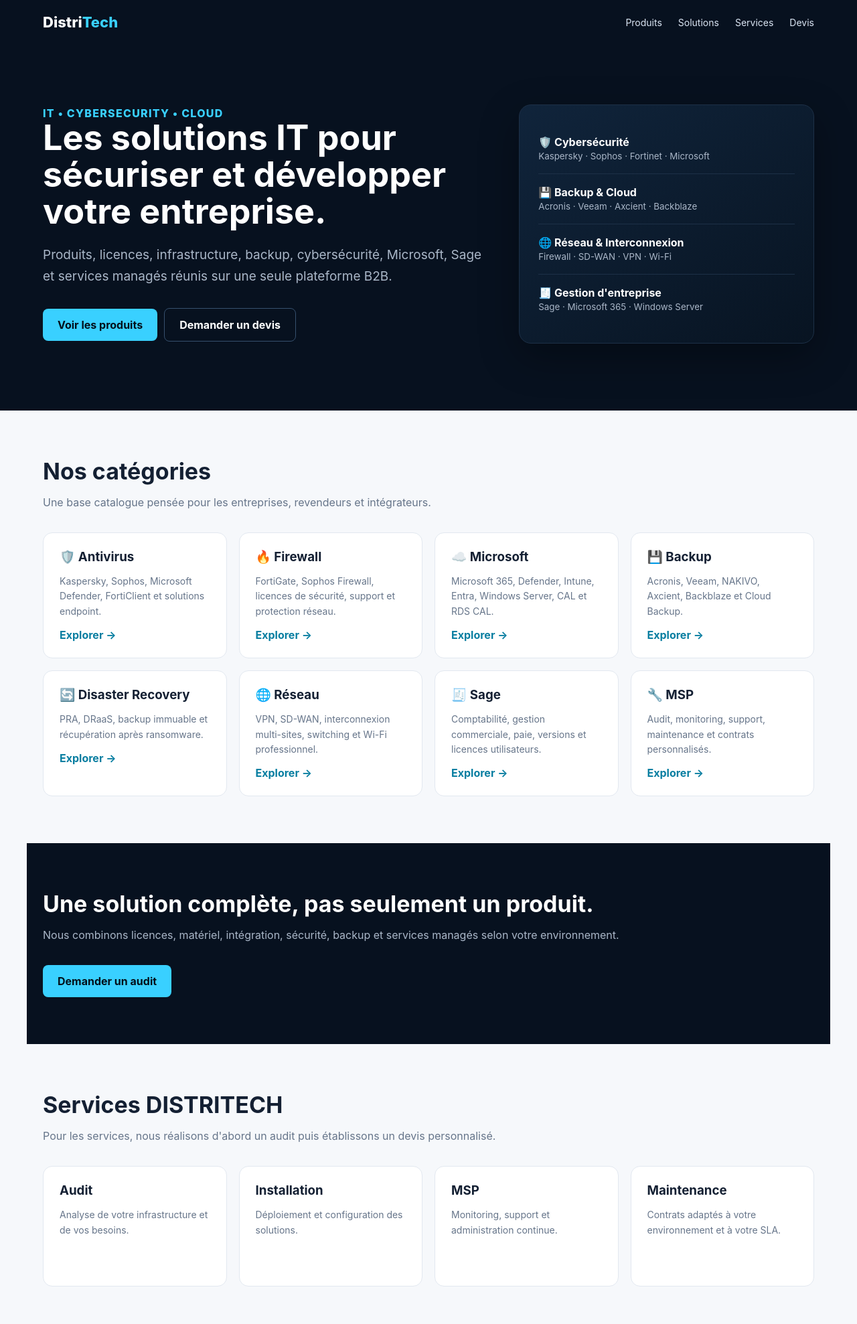
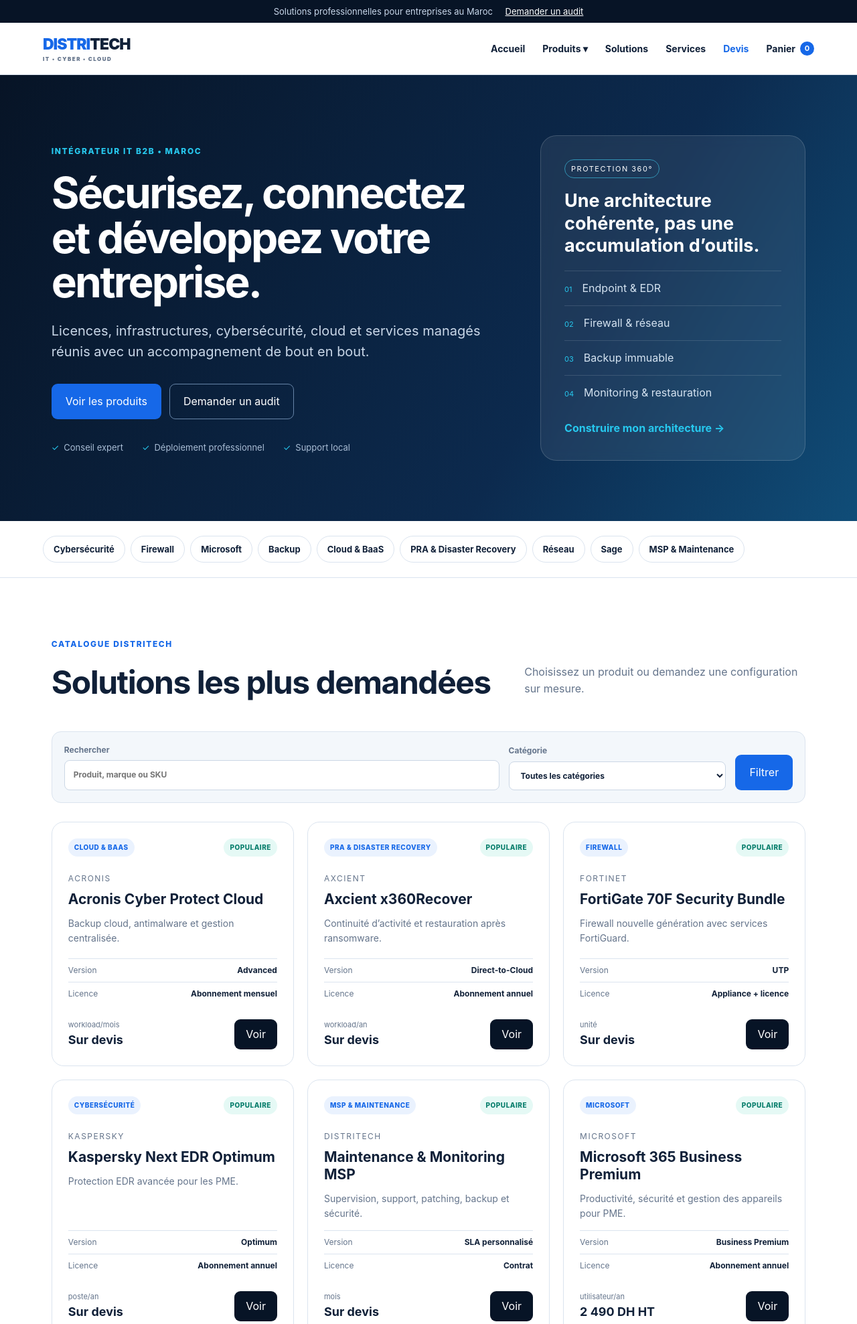
Before and after one commit to PRINCESOON2021/DistriTech-Marketplace, a PHP site: page / in a window 1280 px wide. Shown: the top 1977 px of the page at 67% size. Run offline with PHP 8.4, Linux system fonts and the light colour scheme; data comes from the database, SQL or seed files in the repository.

Commit message:
Build product detail cart and professional navigation

```diff
--- /dev/null
+++ b/app/ProductRepository.php
@@ -0,0 +1,81 @@
+<?php
+
+declare(strict_types=1);
+
+final class ProductRepository
+{
+    public function all(string $search = '', string $category = ''): array
+    {
+        $pdo = Database::connection();
+        if ($pdo instanceof PDO) {
+            $sql = 'SELECT p.*, c.name AS category_name, c.slug AS category_slug
+                    FROM products p JOIN categories c ON c.id = p.category_id
+                    WHERE p.active = 1';
+            $params = [];
+            if ($search !== '') {
+                $sql .= ' AND (p.name LIKE :search OR p.brand LIKE :search OR p.sku LIKE :search)';
+                $params['search'] = '%' . $search . '%';
+            }
+            if ($category !== '') {
+                $sql .= ' AND c.slug = :category';
+                $params['category'] = $category;
+            }
+            $sql .= ' ORDER BY p.featured DESC, p.name ASC';
+            $statement = $pdo->prepare($sql);
+            $statement->execute($params);
+            return $statement->fetchAll();
+        }
+
+        return array_values(array_filter($this->fallbackProducts(), static function (array $product) use ($search, $category): bool {
+            $haystack = mb_strtolower($product['name'] . ' ' . $product['brand'] . ' ' . $product['sku']);
+            return ($search === '' || str_contains($haystack, mb_strtolower($search)))
+                && ($category === '' || $product['category_slug'] === $category);
+        }));
+    }
+
+    public function find(int $id): ?array
+    {
+        foreach ($this->all() as $product) {
+            if ((int) $product['id'] === $id) {
+                return $product;
+            }
+        }
+        return null;
+    }
+
+    public function categories(): array
+    {
+        $pdo = Database::connection();
+        if ($pdo instanceof PDO) {
+            return $pdo->query('SELECT id, name, slug FROM categories WHERE active = 1 ORDER BY position, name')->fetchAll();
+        }
+
+        $categories = [];
+        foreach ($this->fallbackProducts() as $product) {
+            $categories[$product['category_slug']] = [
+                'id' => count($categories) + 1,
+                'name' => $product['category_name'],
+                'slug' => $product['category_slug'],
+            ];
+        }
+        return array_values($categories);
+    }
+
+    private function fallbackProducts(): array
+    {
+        return [
+            ['id'=>1,'sku'=>'KAS-EDR-OPT','name'=>'Kaspersky Next EDR Optimum','brand'=>'Kaspersky','category_name'=>'Cybersécurité','category_slug'=>'cybersecurite','version'=>'Optimum','users_label'=>'10 postes','license_type'=>'Abonnement annuel','unit'=>'poste/an','sale_price'=>null,'quote_only'=>1,'featured'=>1,'short_description'=>'Protection EDR avancée pour les PME.'],
+            ['id'=>2,'sku'=>'FTG-70F-BDL','name'=>'FortiGate 70F Security Bundle','brand'=>'Fortinet','category_name'=>'Firewall','category_slug'=>'firewall','version'=>'UTP','users_label'=>'PME','license_type'=>'Appliance + licence','unit'=>'unité','sale_price'=>null,'quote_only'=>1,'featured'=>1,'short_description'=>'Firewall nouvelle génération avec services FortiGuard.'],
+            ['id'=>3,'sku'=>'M365-BP','name'=>'Microsoft 365 Business Premium','brand'=>'Microsoft','category_name'=>'Microsoft','category_slug'=>'microsoft','version'=>'Business Premium','users_label'=>'1 utilisateur','license_type'=>'Abonnement annuel','unit'=>'utilisateur/an','sale_price'=>2490,'quote_only'=>0,'featured'=>1,'short_description'=>'Productivité, sécurité et gestion des appareils pour PME.'],
+            ['id'=>4,'sku'=>'RDS-CAL-U','name'=>'Windows Server RDS User CAL','brand'=>'Microsoft','category_name'=>'Microsoft','category_slug'=>'microsoft','version'=>'2025','users_label'=>'1 utilisateur','license_type'=>'Licence perpétuelle','unit'=>'utilisateur','sale_price'=>1400,'quote_only'=>0,'featured'=>0,'short_description'=>'Droit d’accès utilisateur aux services Remote Desktop.'],
+            ['id'=>5,'sku'=>'VEEAM-DP','name'=>'Veeam Data Platform Essentials','brand'=>'Veeam','category_name'=>'Backup','category_slug'=>'backup','version'=>'Essentials','users_label'=>'5 workloads','license_type'=>'Abonnement','unit'=>'pack/an','sale_price'=>null,'quote_only'=>1,'featured'=>1,'short_description'=>'Sauvegarde et restauration pour environnements PME.'],
+            ['id'=>6,'sku'=>'ACR-CPC','name'=>'Acronis Cyber Protect Cloud','brand'=>'Acronis','category_name'=>'Cloud & BaaS','category_slug'=>'cloud-baas','version'=>'Advanced','users_label'=>'Par workload','license_type'=>'Abonnement mensuel','unit'=>'workload/mois','sale_price'=>null,'quote_only'=>1,'featured'=>1,'short_description'=>'Backup cloud, antimalware et gestion centralisée.'],
+            ['id'=>7,'sku'=>'AXC-X360','name'=>'Axcient x360Recover','brand'=>'Axcient','category_name'=>'PRA & Disaster Recovery','category_slug'=>'pra','version'=>'Direct-to-Cloud','users_label'=>'Par workload','license_type'=>'Abonnement annuel','unit'=>'workload/an','sale_price'=>null,'quote_only'=>1,'featured'=>1,'short_description'=>'Continuité d’activité et restauration après ransomware.'],
+            ['id'=>8,'sku'=>'BBL-B2-1T','name'=>'Backblaze B2 Cloud Storage','brand'=>'Backblaze','category_name'=>'Cloud & BaaS','category_slug'=>'cloud-baas','version'=>'S3 Compatible','users_label'=>'1 To','license_type'=>'Consommation','unit'=>'To/mois','sale_price'=>110,'quote_only'=>0,'featured'=>0,'short_description'=>'Stockage objet S3 compatible pour copies hors site.'],
+            ['id'=>9,'sku'=>'SAGE100-CPT','name'=>'Sage 100 Comptabilité','brand'=>'Sage','category_name'=>'Sage','category_slug'=>'sage','version'=>'Sage 100','users_label'=>'1 à 10 utilisateurs','license_type'=>'Selon configuration','unit'=>'licence','sale_price'=>null,'quote_only'=>1,'featured'=>1,'short_description'=>'Comptabilité, TVA, états financiers et trésorerie.'],
+            ['id'=>10,'sku'=>'SAGE100-GC','name'=>'Sage 100 Gestion Commerciale','brand'=>'Sage','category_name'=>'Sage','category_slug'=>'sage','version'=>'Sage 100','users_label'=>'1 à 10 utilisateurs','license_type'=>'Selon configuration','unit'=>'licence','sale_price'=>null,'quote_only'=>1,'featured'=>0,'short_description'=>'Ventes, achats, stocks, devis et facturation.'],
+            ['id'=>11,'sku'=>'NET-SDWAN','name'=>'Interconnexion SD-WAN Multi-sites','brand'=>'DISTRITECH','category_name'=>'Réseau','category_slug'=>'reseau','version'=>'Sur mesure','users_label'=>'Par site','license_type'=>'Projet','unit'=>'projet','sale_price'=>null,'quote_only'=>1,'featured'=>0,'short_description'=>'Connexion sécurisée entre siège, agences et cloud.'],
+            ['id'=>12,'sku'=>'MSP-MANAGED','name'=>'Maintenance & Monitoring MSP','brand'=>'DISTRITECH','category_name'=>'MSP & Maintenance','category_slug'=>'msp','version'=>'SLA personnalisé','users_label'=>'Par parc','license_type'=>'Contrat','unit'=>'mois','sale_price'=>null,'quote_only'=>1,'featured'=>1,'short_description'=>'Supervision, support, patching, backup et sécurité.'],
+        ];
+    }
+}
--- /dev/null
+++ b/app/helpers.php
@@ -0,0 +1,44 @@
+<?php
+
+declare(strict_types=1);
+
+function e(?string $value): string
+{
+    return htmlspecialchars((string) $value, ENT_QUOTES, 'UTF-8');
+}
+
+function url(string $path = ''): string
+{
+    $config = require dirname(__DIR__) . '/config/app.php';
+    if ($config['base_url'] !== '') {
+        return $config['base_url'] . '/' . ltrim($path, '/');
+    }
+    $base = str_replace('\\', '/', dirname($_SERVER['SCRIPT_NAME'] ?? ''));
+    return rtrim($base, '/') . '/' . ltrim($path, '/');
+}
+
+function money(?float $amount): string
+{
+    return $amount === null ? 'Sur devis' : number_format($amount, 0, ',', ' ') . ' DH HT';
+}
+
+function csrf_token(): string
+{
+    if (empty($_SESSION['csrf'])) {
+        $_SESSION['csrf'] = bin2hex(random_bytes(24));
+    }
+    return $_SESSION['csrf'];
+}
+
+function verify_csrf(): void
+{
+    if (!hash_equals($_SESSION['csrf'] ?? '', $_POST['csrf'] ?? '')) {
+        http_response_code(419);
+        exit('Session expirée. Rechargez la page.');
+    }
+}
+
+function cart_count(): int
+{
+    return array_sum(array_map('intval', $_SESSION['cart'] ?? []));
+}
--- /dev/null
+++ b/config/app.php
@@ -0,0 +1,8 @@
+<?php
+
+declare(strict_types=1);
+
+return [
+    'name' => 'DISTRITECH',
+    'base_url' => rtrim((string) getenv('APP_URL'), '/'),
+];
--- a/public/index.php
+++ b/public/index.php
@@ -1,63 +1,66 @@
 <?php
 
 declare(strict_types=1);
+session_start();
+require dirname(__DIR__) . '/app/Database.php';
+require dirname(__DIR__) . '/app/ProductRepository.php';
+require dirname(__DIR__) . '/app/helpers.php';
 
-?><!doctype html>
-<html lang="fr">
-<head>
-    <meta charset="utf-8">
-    <meta name="viewport" content="width=device-width, initial-scale=1">
-    <title>DistriTech Marketplace — IT, Cybersecurity & Cloud</title>
-    <meta name="description" content="DistriTech Marketplace — produits, licences, cybersécurité, cloud, backup, réseau et solutions Sage pour entreprises.">
-    <style>
-        :root{--bg:#07111f;--card:#0d1b2d;--text:#f5f7fb;--muted:#aab7c8;--accent:#39d0ff;--border:#1d3047}
-        *{box-sizing:border-box}body{margin:0;font-family:Inter,Arial,sans-serif;background:#f6f8fb;color:#142033}
-        .top{background:var(--bg);color:white}.nav{max-width:1200px;margin:auto;padding:20px 24px;display:flex;align-items:center;justify-content:space-between}.logo{font-size:22px;font-weight:800}.logo span{color:var(--accent)}.nav a{color:#dbe6f4;text-decoration:none;margin-left:24px;font-size:14px}
-        .hero{max-width:1200px;margin:auto;padding:90px 24px 100px;display:grid;grid-template-columns:1.2fr .8fr;gap:50px;align-items:center}.hero h1{font-size:52px;line-height:1.05;margin:0 0 22px}.hero p{font-size:19px;line-height:1.7;color:var(--muted);max-width:680px}.buttons{margin-top:30px}.btn{display:inline-block;padding:14px 22px;border-radius:8px;text-decoration:none;font-weight:700;margin-right:10px}.primary{background:var(--accent);color:#03101b}.secondary{border:1px solid #36506e;color:white}.panel{background:linear-gradient(145deg,#10243b,#081422);border:1px solid var(--border);border-radius:18px;padding:28px;color:white;box-shadow:0 20px 60px #0005}.panel div{padding:17px 0;border-bottom:1px solid var(--border)}.panel div:last-child{border:0}.panel b{display:block}.panel small{color:var(--muted)}
-        .section{max-width:1200px;margin:auto;padding:70px 24px}.section h2{font-size:34px;margin:0 0 12px}.lead{color:#66758a;margin-bottom:35px}.grid{display:grid;grid-template-columns:repeat(4,1fr);gap:18px}.card{background:white;border:1px solid #e2e8f0;border-radius:14px;padding:24px;min-height:180px}.card h3{margin:0 0 10px}.card p{color:#66758a;line-height:1.6;font-size:14px}.card a{color:#087ea1;text-decoration:none;font-weight:700}.cta{background:#07111f;color:white}.cta .lead{color:#aab7c8}.footer{background:#050c16;color:#8492a5;padding:28px 24px;text-align:center;font-size:13px}
-        @media(max-width:800px){.hero{grid-template-columns:1fr;padding-top:55px}.hero h1{font-size:40px}.grid{grid-template-columns:1fr 1fr}.nav a{display:none}}@media(max-width:520px){.grid{grid-template-columns:1fr}}
-    </style>
-</head>
-<body>
-<header class="top">
-    <nav class="nav">
-        <div class="logo">Distri<span>Tech</span></div>
-        <div><a href="#produits">Produits</a><a href="#solutions">Solutions</a><a href="#services">Services</a><a href="#devis">Devis</a></div>
-    </nav>
-    <section class="hero">
-        <div>
-            <div style="color:#39d0ff;font-weight:800;letter-spacing:.08em;text-transform:uppercase">IT • Cybersecurity • Cloud</div>
-            <h1>Les solutions IT pour sécuriser et développer votre entreprise.</h1>
-            <p>Produits, licences, infrastructure, backup, cybersécurité, Microsoft, Sage et services managés réunis sur une seule plateforme B2B.</p>
-            <div class="buttons"><a class="btn primary" href="#produits">Voir les produits</a><a class="btn secondary" href="#devis">Demander un devis</a></div>
-        </div>
-        <div class="panel">
-            <div><b>🛡️ Cybersécurité</b><small>Kaspersky · Sophos · Fortinet · Microsoft</small></div>
-            <div><b>💾 Backup & Cloud</b><small>Acronis · Veeam · Axcient · Backblaze</small></div>
-            <div><b>🌐 Réseau & Interconnexion</b><small>Firewall · SD-WAN · VPN · Wi-Fi</small></div>
-            <div><b>🧾 Gestion d'entreprise</b><small>Sage · Microsoft 365 · Windows Server</small></div>
-        </div>
-    </section>
-</header>
-
-<main>
-<section class="section" id="produits">
-    <h2>Nos catégories</h2><p class="lead">Une base catalogue pensée pour les entreprises, revendeurs et intégrateurs.</p>
-    <div class="grid">
-        <article class="card"><h3>🛡️ Antivirus</h3><p>Kaspersky, Sophos, Microsoft Defender, FortiClient et solutions endpoint.</p><a href="#">Explorer →</a></article>
-        <article class="card"><h3>🔥 Firewall</h3><p>FortiGate, Sophos Firewall, licences de sécurité, support et protection réseau.</p><a href="#">Explorer →</a></article>
-        <article class="card"><h3>☁️ Microsoft</h3><p>Microsoft 365, Defender, Intune, Entra, Windows Server, CAL et RDS CAL.</p><a href="#">Explorer →</a></article>
-        <article class="card"><h3>💾 Backup</h3><p>Acronis, Veeam, NAKIVO, Axcient, Backblaze et Cloud Backup.</p><a href="#">Explorer →</a></article>
-        <article class="card"><h3>🔄 Disaster Recovery</h3><p>PRA, DRaaS, backup immuable et récupération après ransomware.</p><a href="#">Explorer →</a></article>
-        <article class="card"><h3>🌐 Réseau</h3><p>VPN, SD-WAN, interconnexion multi-sites, switching et Wi-Fi professionnel.</p><a href="#">Explorer →</a></article>
-        <article class="card"><h3>🧾 Sage</h3><p>Comptabilité, gestion commerciale, paie, versions et licences utilisateurs.</p><a href="#">Explorer →</a></article>
-        <article class="card"><h3>🔧 MSP</h3><p>Audit, monitoring, support, maintenance et contrats personnalisés.</p><a href="#">Explorer →</a></article>
+$repository = new ProductRepository();
+$search = trim((string) ($_GET['q'] ?? ''));
+$category = trim((string) ($_GET['category'] ?? ''));
+$products = $repository->all($search, $category);
+$categories = $repository->categories();
+$pageTitle = 'Solutions IT, cybersécurité et cloud';
+require __DIR__ . '/partials/header.php';
+?>
+<section class="hero">
+    <div class="hero-copy">
+        <span class="eyebrow">INTÉGRATEUR IT B2B • MAROC</span>
+        <h1>Sécurisez, connectez et développez votre entreprise.</h1>
+        <p>Licences, infrastructures, cybersécurité, cloud et services managés réunis avec un accompagnement de bout en bout.</p>
+        <div class="actions"><a class="button primary" href="#catalogue">Voir les produits</a><a class="button ghost" href="<?= e(url('quote.php')) ?>">Demander un audit</a></div>
+        <div class="trust"><span>Conseil expert</span><span>Déploiement professionnel</span><span>Support local</span></div>
+    </div>
+    <div class="hero-panel">
+        <span class="status">PROTECTION 360°</span>
+        <h2>Une architecture cohérente, pas une accumulation d’outils.</h2>
+        <ol><li>Endpoint & EDR</li><li>Firewall & réseau</li><li>Backup immuable</li><li>Monitoring & restauration</li></ol>
+        <a href="<?= e(url('quote.php')) ?>">Construire mon architecture →</a>
     </div>
 </section>
-<section class="section cta" id="solutions"><h2>Une solution complète, pas seulement un produit.</h2><p class="lead">Nous combinons licences, matériel, intégration, sécurité, backup et services managés selon votre environnement.</p><a class="btn primary" href="#devis">Demander un audit</a></section>
-<section class="section" id="services"><h2>Services DISTRITECH</h2><p class="lead">Pour les services, nous réalisons d'abord un audit puis établissons un devis personnalisé.</p><div class="grid"><article class="card"><h3>Audit</h3><p>Analyse de votre infrastructure et de vos besoins.</p></article><article class="card"><h3>Installation</h3><p>Déploiement et configuration des solutions.</p></article><article class="card"><h3>MSP</h3><p>Monitoring, support et administration continue.</p></article><article class="card"><h3>Maintenance</h3><p>Contrats adaptés à votre environnement et à votre SLA.</p></article></div></section>
-<section class="section" id="devis"><h2>Besoin d'une solution personnalisée ?</h2><p class="lead">Produits disponibles à l'achat. Services, intégration et maintenance sur devis après audit.</p><a class="btn primary" href="mailto:commercial@distritech.ma">Demander un devis</a></section>
-</main>
-<footer class="footer">© <?= date('Y') ?> DistriTech Marketplace — IT, Cybersecurity & Cloud</footer>
-</body>
-</html>
+
+<section class="category-strip" aria-label="Catégories">
+    <?php foreach ($categories as $item): ?>
+        <a href="?category=<?= e($item['slug']) ?>#catalogue"><?= e($item['name']) ?></a>
+    <?php endforeach; ?>
+</section>
+
+<section class="section" id="catalogue">
+    <div class="section-heading"><div><span class="eyebrow">CATALOGUE DISTRITECH</span><h2>Solutions les plus demandées</h2></div><p>Choisissez un produit ou demandez une configuration sur mesure.</p></div>
+    <form class="catalog-filters" method="get" action="<?= e(url('index.php')) ?>#catalogue">
+        <label><span>Rechercher</span><input type="search" name="q" value="<?= e($search) ?>" placeholder="Produit, marque ou SKU"></label>
+        <label><span>Catégorie</span><select name="category"><option value="">Toutes les catégories</option><?php foreach ($categories as $item): ?><option value="<?= e($item['slug']) ?>" <?= $category === $item['slug'] ? 'selected' : '' ?>><?= e($item['name']) ?></option><?php endforeach; ?></select></label>
+        <button class="button primary" type="submit">Filtrer</button>
+    </form>
+    <div class="product-grid">
+        <?php foreach ($products as $product): ?>
+            <article class="product-card">
+                <div class="product-top"><span class="category-pill"><?= e($product['category_name']) ?></span><?php if ((int) $product['featured'] === 1): ?><span class="featured">Populaire</span><?php endif; ?></div>
+                <div class="product-brand"><?= e($product['brand']) ?></div>
+                <h3><a href="<?= e(url('product.php?id=' . $product['id'])) ?>"><?= e($product['name']) ?></a></h3>
+                <p><?= e($product['short_description']) ?></p>
+                <dl><div><dt>Version</dt><dd><?= e($product['version']) ?></dd></div><div><dt>Licence</dt><dd><?= e($product['license_type']) ?></dd></div></dl>
+                <div class="product-footer"><div><small><?= e($product['unit']) ?></small><strong><?= e(money($product['sale_price'] === null ? null : (float) $product['sale_price'])) ?></strong></div><a class="button small" href="<?= e(url('product.php?id=' . $product['id'])) ?>">Voir</a></div>
+            </article>
+        <?php endforeach; ?>
+        <?php if ($products === []): ?><div class="empty-state"><h3>Aucun produit trouvé</h3><p>Modifiez vos filtres ou demandez une solution personnalisée.</p></div><?php endif; ?>
+    </div>
+</section>
+
+<section class="dark-section" id="solutions"><span class="eyebrow">SOLUTIONS MÉTIERS</span><h2>Une réponse complète à chaque enjeu.</h2><div class="solution-grid"><article><b>Protection ransomware</b><p>EDR, firewall, copie immuable et plan de restauration.</p></article><article><b>Interconnexion multi-sites</b><p>VPN, SD-WAN et accès cloud sécurisés.</p></article><article><b>Continuité d’activité</b><p>Backup, PRA et reprise rapide des workloads.</p></article></div></section>
+
+<section class="section" id="services"><div class="section-heading"><div><span class="eyebrow">SERVICES DISTRITECH</span><h2>De l’audit au support continu.</h2></div></div><div class="service-grid"><article><span>01</span><h3>Audit & conseil</h3><p>Analyse de l’existant et feuille de route adaptée.</p></article><article><span>02</span><h3>Installation</h3><p>Paramétrage, migration et mise en production.</p></article><article><span>03</span><h3>MSP & maintenance</h3><p>Monitoring, support, sécurité et rapports réguliers.</p></article></div></section>
+
+<section class="cta-band"><div><span class="eyebrow">PARLONS DE VOTRE PROJET</span><h2>Recevez une proposition adaptée à votre entreprise.</h2></div><a class="button light" href="<?= e(url('quote.php')) ?>">Demander un devis</a></section>
+<?php require __DIR__ . '/partials/footer.php'; ?>
--- /dev/null
+++ b/public/partials/footer.php
@@ -0,0 +1,9 @@
+</main>
+<footer class="site-footer">
+    <div><a class="brand brand-light" href="<?= e(url('index.php')) ?>"><span>DISTRI</span>TECH</a><p>Votre partenaire IT, cybersécurité et cloud.</p></div>
+    <div><b>Solutions</b><a href="<?= e(url('index.php?category=cybersecurite#catalogue')) ?>">Cybersécurité</a><a href="<?= e(url('index.php?category=backup#catalogue')) ?>">Backup & PRA</a><a href="<?= e(url('index.php?category=sage#catalogue')) ?>">Sage</a></div>
+    <div><b>Contact</b><a href="<?= e(url('quote.php')) ?>">Demander un devis</a><span>Maroc</span></div>
+</footer>
+<script src="<?= e(url('assets/js/app.js')) ?>"></script>
+</body>
+</html>
--- /dev/null
+++ b/public/partials/header.php
@@ -0,0 +1,35 @@
+<?php $pageTitle = $pageTitle ?? 'Solutions IT, cybersécurité et cloud'; ?>
+<!doctype html>
+<html lang="fr">
+<head>
+    <meta charset="utf-8">
+    <meta name="viewport" content="width=device-width, initial-scale=1">
+    <meta name="description" content="DISTRITECH accompagne les entreprises avec des solutions IT, cybersécurité, cloud, backup et Sage.">
+    <title><?= e($pageTitle) ?> | DISTRITECH</title>
+    <link rel="stylesheet" href="<?= e(url('assets/css/app.css')) ?>">
+</head>
+<body>
+<div class="topbar">Solutions professionnelles pour entreprises au Maroc <a href="<?= e(url('quote.php')) ?>">Demander un audit</a></div>
+<header class="site-header">
+    <a class="brand" href="<?= e(url('index.php')) ?>"><span>DISTRI</span>TECH<small>IT • CYBER • CLOUD</small></a>
+    <button class="menu-toggle" type="button" aria-label="Ouvrir le menu" aria-expanded="false">☰</button>
+    <nav class="main-nav" aria-label="Navigation principale">
+        <a href="<?= e(url('index.php')) ?>">Accueil</a>
+        <div class="nav-group">
+            <button type="button">Produits ▾</button>
+            <div class="mega-menu">
+                <a href="<?= e(url('index.php?category=cybersecurite#catalogue')) ?>"><b>Cybersécurité</b><span>Endpoint, EDR et protection</span></a>
+                <a href="<?= e(url('index.php?category=firewall#catalogue')) ?>"><b>Firewall</b><span>FortiGate et sécurité réseau</span></a>
+                <a href="<?= e(url('index.php?category=microsoft#catalogue')) ?>"><b>Microsoft</b><span>Microsoft 365, Server et CAL</span></a>
+                <a href="<?= e(url('index.php?category=backup#catalogue')) ?>"><b>Backup</b><span>Veeam, Acronis et Axcient</span></a>
+                <a href="<?= e(url('index.php?category=sage#catalogue')) ?>"><b>Sage</b><span>Comptabilité et gestion</span></a>
+                <a href="<?= e(url('index.php#catalogue')) ?>"><b>Tout le catalogue</b><span>Voir toutes les solutions</span></a>
+            </div>
+        </div>
+        <a href="<?= e(url('index.php#solutions')) ?>">Solutions</a>
+        <a href="<?= e(url('index.php#services')) ?>">Services</a>
+        <a class="nav-quote" href="<?= e(url('quote.php')) ?>">Devis</a>
+        <a class="cart-link" href="<?= e(url('cart.php')) ?>">Panier <span><?= cart_count() ?></span></a>
+    </nav>
+</header>
+<main>
```
Also changed, not shown: app/Database.php (added, +36 -0 lines), database/schema.sql (+37 -65 lines), public/cart.php (added, +41 -0 lines), public/product.php (added, +41 -0 lines), public/quote.php (+34 -10 lines), README.md, public/assets/css/app.css (added), public/assets/js/app.js (added).
